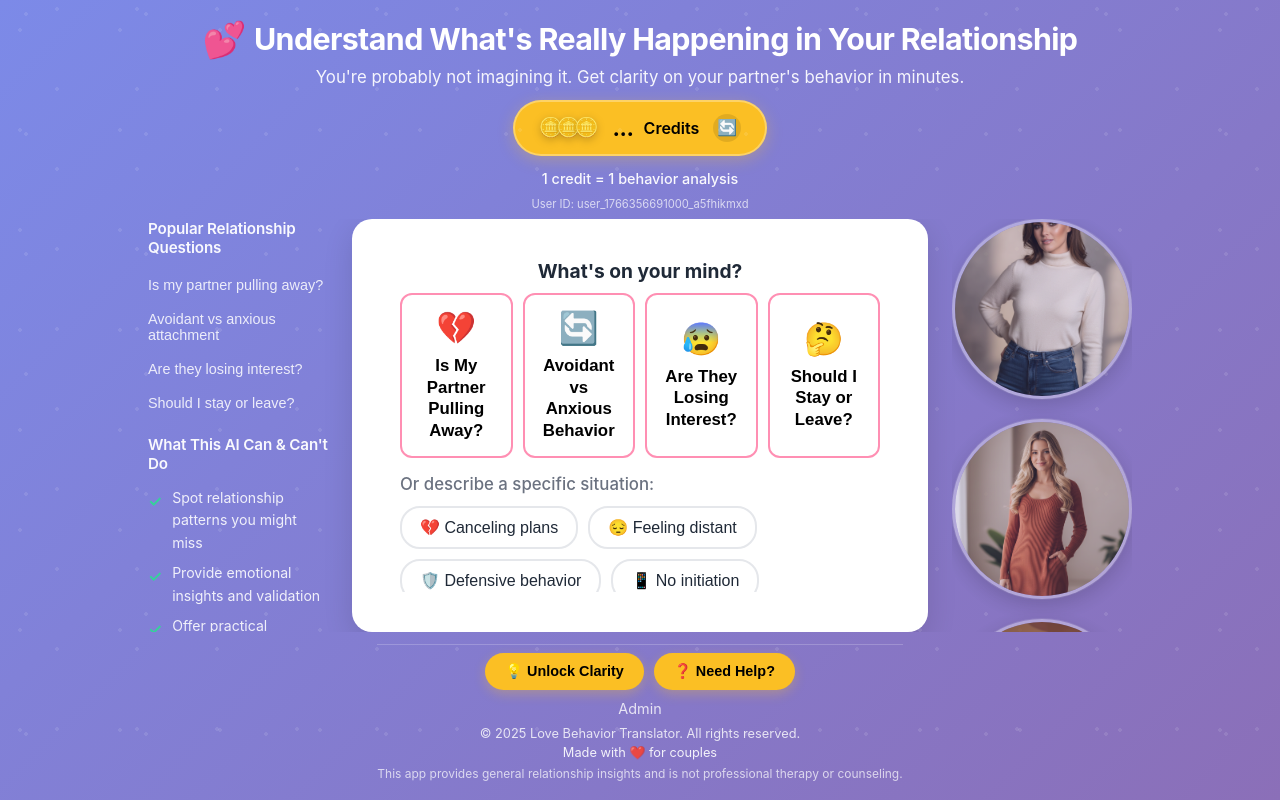
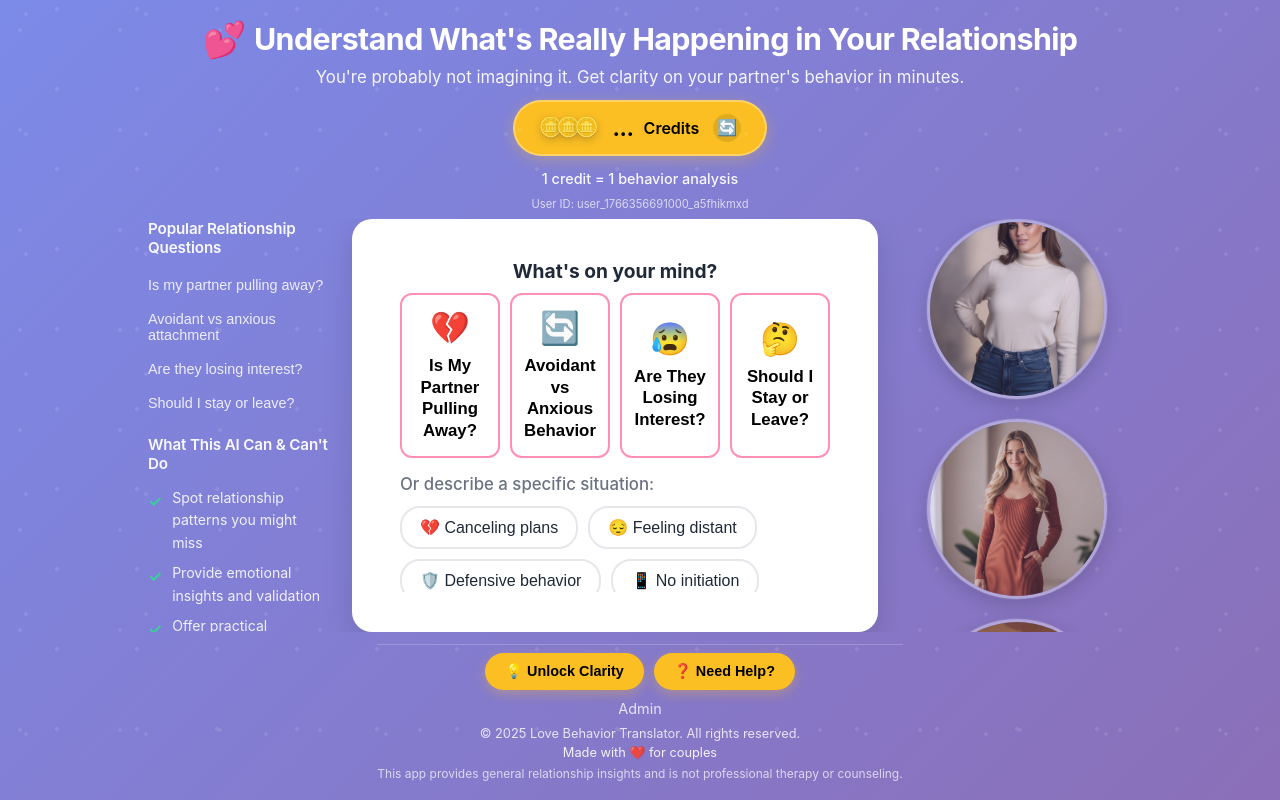
Before and after one commit to maxkantor/love-behavior-translator, a React (Vite) app in the folder frontend/: page / in a window 1280 px wide. Built offline with nearby package versions, Linux system fonts and the light colour scheme; no server answers.

Commit message:
Fix media query for right sidebar width

```diff
--- a/frontend/src/ui/styles.css
+++ b/frontend/src/ui/styles.css
@@ -216,8 +216,12 @@ body {
 
 @media (max-width: 1400px) {
   .app-main-wrapper {
-    grid-template-columns: 180px 1fr 180px;
+    grid-template-columns: 180px 1fr 230px;
     padding: 0 140px;
+  }
+
+  .main-sidebar-right {
+    max-width: 230px;
   }
 }
 
```
